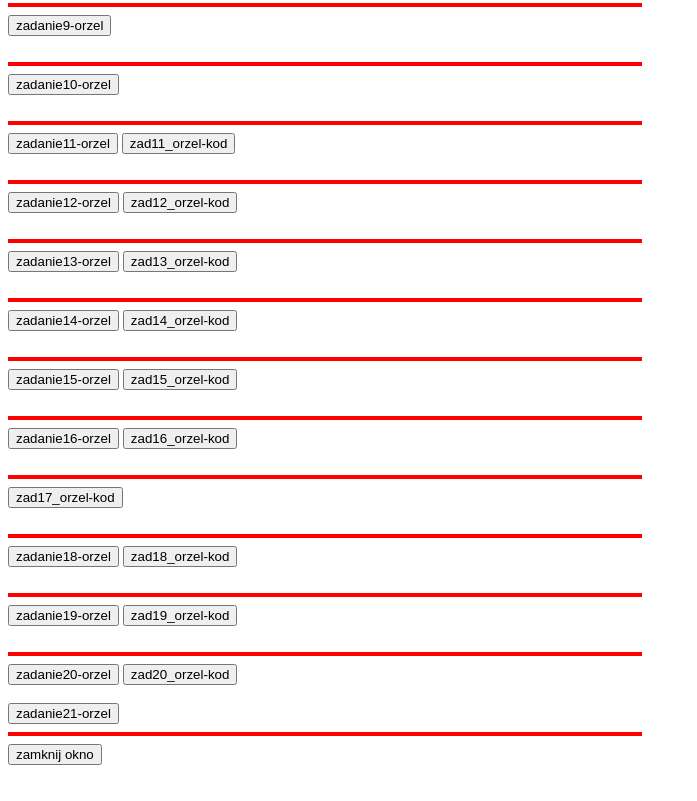
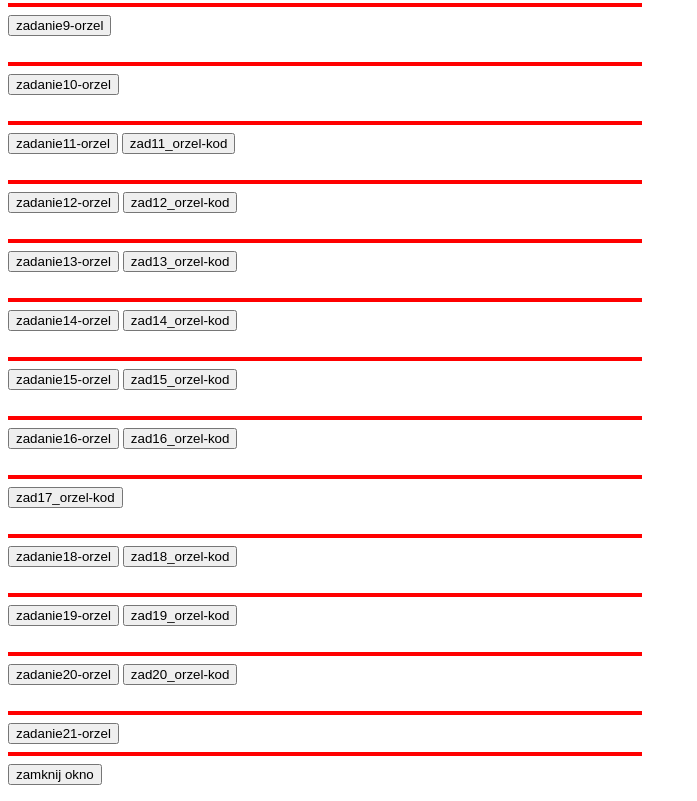
Before and after one commit to Pogi987/javascript, a plain HTML site: page index.html in a window 1280 px wide. Shown: the part 529-1330 px from the top of the page, without its empty margins (0-697 px from the left). Drawn offline with Linux system fonts and the light colour scheme.

Commit message:
Update index.html

```diff
--- a/index.html
+++ b/index.html
@@ -183,6 +183,7 @@ function okno_zamknij()
           <HR SIZE=4 WIDTH=50% ALIGN=LEFT COLOR=red>
         <input type="button" name="zadanie20" value="zadanie20-orzel" onclick="WinOpen_z20(' ')">
         <input type="button" name="zadanie20kod" value="zad20_orzel-kod" onclick="WinOpen_z20kod()"><br><br>
+        <HR SIZE=4 WIDTH=50% ALIGN=LEFT COLOR=red>
          <input type="button" name="zadanie21" value="zadanie21-orzel" onclick="WinOpen_z21(' ')">
           <HR SIZE=4 WIDTH=50% ALIGN=LEFT COLOR=red>
         <input type="button" value="zamknij okno" onclick="okno_zamknij()"/>
```
